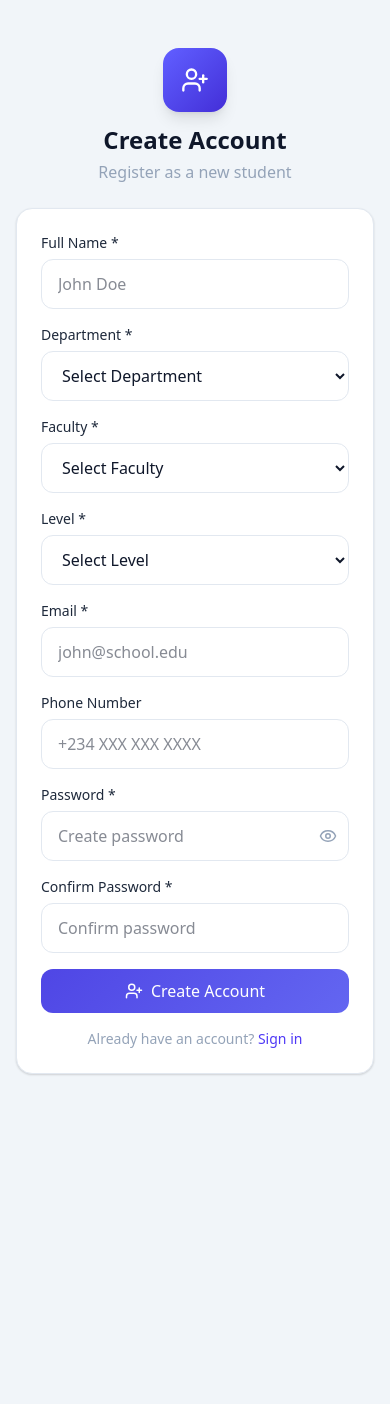
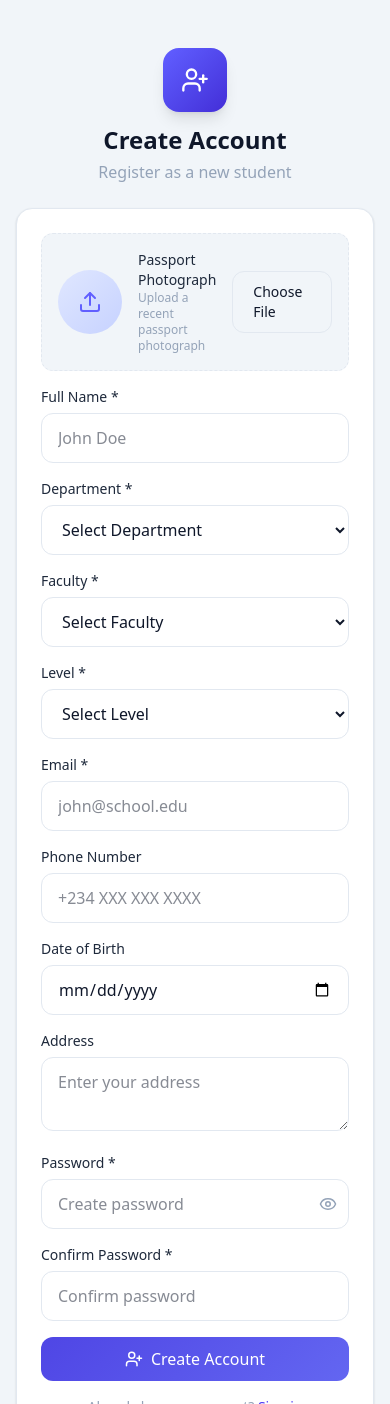
Before and after one commit to Alexzzy112/studentsmanagements, a Next.js app: page /register in a window 390 px wide. Shown: the top 1404 px of the page. Before the commit the page ends 1122 px from the top, so only its background shows below. Built offline with nearby package versions, Linux system fonts and the light colour scheme.

Commit message:
Add passport upload on register, improve profile display, add dateOfBirth/address fields

```diff
--- a/src/app/api/auth/register/route.ts
+++ b/src/app/api/auth/register/route.ts
@@ -7,7 +7,7 @@ import { hashPassword } from "@/lib/auth";
 export async function POST(req: Request) {
   try {
     await connectDB();
-    const { fullName, department, faculty, level, email, phone, password } = await req.json();
+    const { fullName, department, faculty, level, email, phone, password, photo, dateOfBirth, address } = await req.json();
     const dept = department as string;
 
     const existing = await User.findOne({ email });
@@ -38,6 +38,9 @@ export async function POST(req: Request) {
       department,
       faculty,
       level,
+      photo,
+      dateOfBirth,
+      address,
     });
 
     await Student.create({
@@ -48,6 +51,9 @@ export async function POST(req: Request) {
       department,
       faculty,
       level,
+      photo,
+      dateOfBirth,
+      address,
       status: "active",
     });
 
--- a/src/app/register/page.tsx
+++ b/src/app/register/page.tsx
@@ -1,7 +1,7 @@
 "use client";
 
 import { useState } from "react";
-import { Eye, EyeOff, UserPlus, Copy, Check } from "lucide-react";
+import { Eye, EyeOff, UserPlus, Copy, Check, Upload } from "lucide-react";
 import Link from "next/link";
 import { useRouter } from "next/navigation";
 
@@ -12,9 +12,11 @@ export default function RegisterPage() {
   const [error, setError] = useState("");
   const [registered, setRegistered] = useState<{ studentId: string } | null>(null);
   const [copied, setCopied] = useState(false);
+  const [photo, setPhoto] = useState<File | null>(null);
   const [form, setForm] = useState({
     fullName: "", department: "", faculty: "",
-    level: "", email: "", phone: "", password: "", confirmPassword: "",
+    level: "", email: "", phone: "", dateOfBirth: "", address: "",
+    password: "", confirmPassword: "",
   });
 
   const handleSubmit = async (e: React.FormEvent) => {
@@ -26,10 +28,21 @@ export default function RegisterPage() {
     }
     setLoading(true);
     try {
+      let photoUrl = "";
+      if (photo) {
+        const uploadBody = new FormData();
+        uploadBody.append("file", photo);
+        uploadBody.append("folder", "students");
+        const uploadRes = await fetch("/api/upload", { method: "POST", body: uploadBody });
+        const uploadData = await uploadRes.json();
+        if (!uploadRes.ok) throw new Error(uploadData.error || "Photo upload failed");
+        photoUrl = uploadData.url;
+      }
+
       const res = await fetch("/api/auth/register", {
         method: "POST",
         headers: { "Content-Type": "application/json" },
-        body: JSON.stringify(form),
+        body: JSON.stringify({ ...form, photo: photoUrl }),
       });
       const data = await res.json();
       if (!res.ok) throw new Error(data.error || "Registration failed");
@@ -114,6 +127,24 @@ export default function RegisterPage() {
               </div>
             )}
 
+            <div className="flex items-center gap-4 p-4 rounded-xl bg-[var(--background)] border border-dashed border-[var(--border)]">
+              <div className="w-16 h-16 rounded-full bg-gradient-to-br from-indigo-100 to-indigo-200 dark:from-indigo-900/30 dark:to-indigo-800/30 flex items-center justify-center flex-shrink-0 overflow-hidden">
+                {photo ? (
+                  <img src={URL.createObjectURL(photo)} alt="Preview" className="w-full h-full object-cover" />
+                ) : (
+                  <Upload size={24} className="text-indigo-500" />
+                )}
+              </div>
+              <div className="flex-1">
+                <p className="text-sm font-medium">Passport Photograph</p>
+                <p className="text-xs text-[var(--muted)]">Upload a recent passport photograph</p>
+              </div>
+              <label className="btn-secondary text-sm cursor-pointer">
+                <input type="file" accept="image/*" className="hidden" onChange={(e) => setPhoto(e.target.files?.[0] || null)} />
+                Choose File
+              </label>
+            </div>
+
             <div className="grid grid-cols-1 md:grid-cols-2 gap-4">
               <div>
                 <label className="block text-sm font-medium mb-1.5">Full Name *</label>
@@ -147,7 +178,7 @@ export default function RegisterPage() {
                 <label className="block text-sm font-medium mb-1.5">Level *</label>
                 <select required value={form.level} onChange={(e) => updateField("level", e.target.value)} className="input-field">
                   <option value="">Select Level</option>
-                  {[100, 200, 300, 400, 500, 600, 700, 800].map((l) => (
+                  {[100, 200, 300, 400, 500].map((l) => (
                     <option key={l} value={l}>{l} Level</option>
                   ))}
                 </select>
@@ -159,6 +190,14 @@ export default function RegisterPage() {
               <div>
                 <label className="block text-sm font-medium mb-1.5">Phone Number</label>
                 <input type="tel" placeholder="+234 XXX XXX XXXX" value={form.phone} onChange={(e) => updateField("phone", e.target.value)} className="input-field" />
+              </div>
+              <div>
+                <label className="block text-sm font-medium mb-1.5">Date of Birth</label>
+                <input type="date" value={form.dateOfBirth} onChange={(e) => updateField("dateOfBirth", e.target.value)} className="input-field" />
+              </div>
+              <div className="md:col-span-2">
+                <label className="block text-sm font-medium mb-1.5">Address</label>
+                <textarea rows={2} placeholder="Enter your address" value={form.address} onChange={(e) => updateField("address", e.target.value)} className="input-field" />
               </div>
               <div>
                 <label className="block text-sm font-medium mb-1.5">Password *</label>
--- a/src/app/students/[id]/page.tsx
+++ b/src/app/students/[id]/page.tsx
@@ -2,7 +2,7 @@
 
 import { useState, useEffect } from "react";
 import { useParams } from "next/navigation";
-import { ArrowLeft, Printer, Edit3, Mail, Phone, MapPin, GraduationCap, Building2, BookOpen, Download } from "lucide-react";
+import { ArrowLeft, Printer, Edit3, Mail, Phone, MapPin, GraduationCap, Building2, BookOpen, Download, Calendar, User } from "lucide-react";
 import Link from "next/link";
 import LoadingSpinner from "@/components/ui/LoadingSpinner";
 
@@ -55,13 +55,18 @@ export default function StudentProfilePage() {
       </div>
 
       <div className="card p-6">
-        <div className="flex flex-col md:flex-row gap-6 items-start">
-          <div className="flex-shrink-0">
+        <div className="flex flex-col md:flex-row gap-8 items-start">
+          <div className="flex-shrink-0 flex flex-col items-center gap-3">
             {student.photo ? (
-              <img src={student.photo} alt={student.fullName} className="w-28 h-28 rounded-2xl object-cover shadow-lg border-2 border-[var(--border)]" />
+              <div className="relative group">
+                <img src={student.photo} alt={student.fullName} className="w-40 h-48 rounded-2xl object-cover shadow-lg border-2 border-[var(--border)]" />
+                <a href={student.photo} download className="absolute bottom-2 right-2 p-2 rounded-lg bg-white/90 dark:bg-gray-800/90 shadow opacity-0 group-hover:opacity-100 transition-opacity">
+                  <Download size={16} />
+                </a>
+              </div>
             ) : (
-              <div className="w-28 h-28 rounded-2xl bg-gradient-to-br from-indigo-400 via-indigo-500 to-indigo-600 flex items-center justify-center shadow-lg">
-                <span className="text-3xl font-bold text-white">
+              <div className="w-40 h-48 rounded-2xl bg-gradient-to-br from-indigo-400 via-indigo-500 to-indigo-600 flex items-center justify-center shadow-lg">
+                <span className="text-4xl font-bold text-white">
                   {student.fullName?.split(" ").map((n: string) => n[0]).join("").slice(0, 2).toUpperCase()}
                 </span>
               </div>
@@ -97,7 +102,28 @@ export default function StudentProfilePage() {
                 <GraduationCap size={18} className="text-amber-500" />
                 <div>
                   <p className="text-xs text-[var(--muted)]">Level</p>
-                  <p className="text-sm font-medium">{student.level}</p>
+                  <p className="text-sm font-medium">{student.level} Level</p>
+                </div>
+              </div>
+              <div className="flex items-center gap-3 p-3 rounded-xl bg-[var(--background)]">
+                <User size={18} className="text-pink-500" />
+                <div>
+                  <p className="text-xs text-[var(--muted)]">Gender</p>
+                  <p className="text-sm font-medium">{student.gender || "N/A"}</p>
+                </div>
+              </div>
+              <div className="flex items-center gap-3 p-3 rounded-xl bg-[var(--background)]">
+                <Calendar size={18} className="text-orange-500" />
+                <div>
+                  <p className="text-xs text-[var(--muted)]">Date of Birth</p>
+                  <p className="text-sm font-medium">{student.dateOfBirth ? new Date(student.dateOfBirth).toLocaleDateString() : "N/A"}</p>
+                </div>
+              </div>
+              <div className="flex items-center gap-3 p-3 rounded-xl bg-[var(--background)]">
+                <Calendar size={18} className="text-cyan-500" />
+                <div>
+                  <p className="text-xs text-[var(--muted)]">Admission Year</p>
+                  <p className="text-sm font-medium">{student.admissionYear || "N/A"}</p>
                 </div>
               </div>
               <div className="flex items-center gap-3 p-3 rounded-xl bg-[var(--background)]">
```
